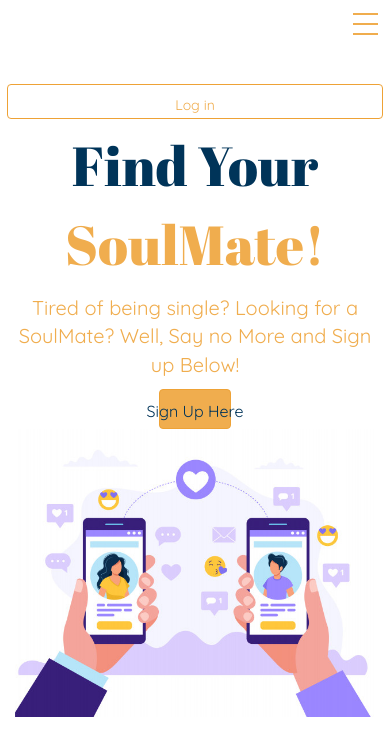
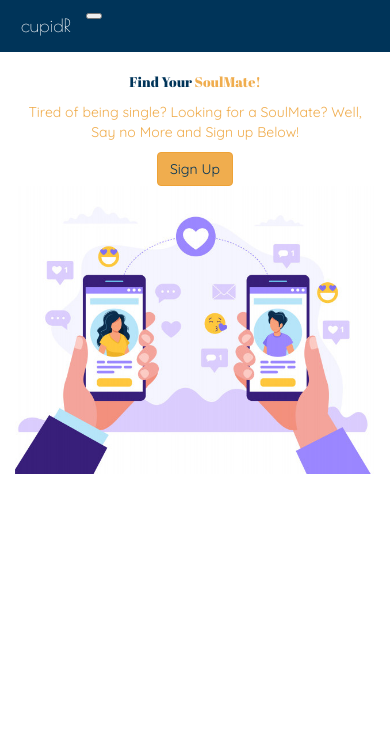
Before and after one commit to Gichimu/cupidr-dating-app, a Flask app: page / in a window 390 px wide. Shown: the top 756 px of the page. Run offline with Flask 2, Linux system fonts and the light colour scheme; some libraries are stand-ins or nearby versions.

Commit message:
responsive navbar and altering the style css

```diff
--- a/app/static/styles.css
+++ b/app/static/styles.css
@@ -1,96 +1,9 @@
-/* Landing page */
-
-.navbar{
-  background-color: #003459;
-  position: relative;
-}
-
-.nav > .nav-header {
-  display: inline;
-}
-
-.nav > .nav-header > .nav-title {
-  display: inline-block;
-  font-size: 22px;
-  color: #fff;
-  padding: 10px 10px 10px 10px;
-}
-
-.nav > .nav-btn {
-  display: none;
-}
-/*
-.nav > .nav-links {
-  display: inline;
-  float: right;
-  font-size: 18px;
-}
-*/
-
-.nav > .nav-links > a:hover {
-  background-color: rgba(0, 0, 0, 0.3);
-}
-
-.nav > #nav-check {
-  display: none;
-}
-
-@media (max-width:600px) {
-  .nav > .nav-btn {
-    display: inline-block;
-    position: absolute;
-    right: 0px;
-    top: 0px;
-  }
-  .nav > .nav-btn > label {
-    display: inline-block;
-    width: 50px;
-    height: 50px;
-    padding: 13px;
-  }
-  .nav > .nav-btn > label:hover,.nav  #nav-check:checked ~ .nav-btn > label {
-    background-color: rgba(0, 0, 0, 0.3);
-  }
-  .nav > .nav-btn > label > span {
-    display: block;
-    width: 25px;
-    height: 10px;
-    border-top: 2px solid #f0ad4e;
-  }
-  .nav > .nav-links {
-    position: absolute;
-    display: block;
-    width: 100%;
-    background-color: #003459;
-    height: 0px;
-    transition: all 0.3s ease-in;
-    overflow-y: hidden;
-    top: 50px;
-    left: 0px;
-  }
-  .nav > .nav-links > a {
-    display: block;
-    width: 100%;
-  }
-  .nav > #nav-check:not(:checked) ~ .nav-links {
-    height: 0px;
-  }
-  .nav > #nav-check:checked ~ .nav-links {
-    height: calc(100vh - 50px);
-    overflow-y: auto;
-  }
-}
-
-/*
 .navbar{
   background-color: #003459;
 }
-*/
-.signupbtn{
-  display: flex;
-  justify-content: center;
-  margin-left: 40%;
-  width: 20%;
+.nav-item {
+      padding-right: .5rem !important;
+      padding-left: .5rem !important;
 }
 
 .brand{
@@ -119,45 +32,6 @@ body{
 }
 
 
-/*Bootstrap button outline override*/
-.btn-outline {
-    background-color: transparent;
-    color: inherit;
-    transition: all .5s;
-    margin: 7px;
-    height: 35px;
-
-}
-
-.btn-primary.btn-outline {
-    color: #428bca;
-}
-
-.btn-success.btn-outline {
-    color: #5cb85c;
-}
-
-.btn-info.btn-outline {
-    color: #5bc0de;
-}
-
-.btn-warning.btn-outline {
-    color: #f0ad4e;
-}
-
-.btn-danger.btn-outline {
-    color: #d9534f;
-}
-
-.btn-primary.btn-outline:hover,
-.btn-success.btn-outline:hover,
-.btn-info.btn-outline:hover,
-.btn-warning.btn-outline:hover,
-.btn-danger.btn-outline:hover {
-    color: black;
-}
-
-
 /* Profile */
 
 .profile {
@@ -180,3 +54,14 @@ body{
   width: 100%;
   margin: 0 auto;
 }
+
+@media screen and (min-width: 900px) {
+.examplea {
+    font-size: 80px;
+  }
+}
+@media screen and (min-width: 900px) {
+.exampleb {
+    font-size:20px;
+  }
+}
--- a/app/templates/index.html
+++ b/app/templates/index.html
@@ -12,14 +12,19 @@
 
 {% else %}
 <div class="container">
-  <div class="col text-center">
-    <div class="col-md">
-    <p class="text-center" style="color:#003459; font-size:55px; font-family: 'Abril Fatface', cursive;">Find Your <span style="color:#f0ad4e;">SoulMate!</span></p>
-    <p class="text-center" style="color:#f0ad4e; font-family: 'Quicksand', sans-serif; font-size:20px;">Tired of being single? Looking for a SoulMate? Well, Say no More and Sign up Below! </p>
+  <div class="col">
+    <div class="col text-center">
+    <p class="text-center examplea" style="color:#003459; font-family: 'Abril Fatface', cursive;">Find Your <span style="color:#f0ad4e;">SoulMate!</span></p>
+    <p class="text-center exampleb" style="color:#f0ad4e; font-family: 'Quicksand', sans-serif;">Tired of being single? Looking for a SoulMate? Well, Say no More and Sign up Below! </p>
     {% if current_user.is_authenticated %}
 
     {% else %}
-    <a class="btn btn-warning signupbtn" role="button" style="font-family: 'Quicksand', sans-serif; height:40px; padding-top:10px; color:#003459; font-size:16px;" href="{{url_for('auth.register')}}">Sign Up Here</a>
+    <div class="row">
+    <div class="col text-center">
+      <a class="btn btn-warning" role="button" style="font-family: 'Quicksand', sans-serif; color:#003459;" href="{{url_for('auth.register')}}">Sign Up</a>
+    </div>
+  </div>
+
     {% endif %}
     </div>
     <div class="col-md">
--- a/app/templates/navbar.html
+++ b/app/templates/navbar.html
@@ -1,28 +1,22 @@
-<div class="nav">
-  <input type="checkbox" id="nav-check">
-  <div class="nav-header">
-    <div class="nav-title">
-      <h3><a style="color: #FFFFFF; font-family: 'Poiret One', cursive;"href="/"> cupidR. </a></h3>
-    </div>
+<nav class="navbar navbar-expand-md navbar-dark">
+  <a class="navbar-brand" style="padding-left:20px; color: #FFFFFF; font-family: 'Poiret One', cursive;" href="#">cupidR</a>
+  <button class="navbar-toggler" type="button" data-toggle="collapse" data-target="#collapsibleNavbar">
+    <span class="navbar-toggler-icon"></span>
+  </button>
+  <div class="collapse navbar-collapse" id="collapsibleNavbar">
+    <ul class="navbar-nav ml-auto">
+      {% if current_user.is_authenticated %}
+      <li class="nav-item">
+        <a class="btn btn-warning btn-outline nav-link" style="font-family: 'Quicksand', sans-serif;   color:#003459;" href="#">{{current_user.username}}'s Profile</a>
+      </li>
+      <li class="nav-item">
+        <a class="btn btn-warning btn-outline nav-link" style="font-family: 'Quicksand', sans-serif;   color:#003459;" href="{{url_for('auth.logout')}}">Sign out</a>
+      </li>
+      {% else %}
+      <li class="nav-item">
+        <a class="btn btn-warning btn-outline nav-link ml-auto" style="font-family: 'Quicksand', sans-serif;   color:#003459;" href="{{url_for('auth.login')}}">Log in</a>
+      </li>
+      {% endif %}
+    </ul>
   </div>
-  <div class="nav-btn">
-    <label for="nav-check">
-      <span></span>
-      <span></span>
-      <span></span>
-    </label>
-  </div>
-
-        {% if current_user.is_authenticated %}
-        <li><a class="btn btn-warning btn-outline" role="button"
-          style="font-family: 'Quicksand', sans-serif;   color:#f0ad4e; font-size:14px;"
-          href="{{url_for('main.profile', uname=current_user.username)}}">{{current_user.username}}'s Profile</a></li>
-        <li><a class="btn btn-warning btn-outline" role="button"
-            style="font-family: 'Quicksand', sans-serif;   color:#f0ad4e; font-size:14px;"
-            href="{{url_for('auth.logout')}}">Sign out</a></li>
-        {% else %}
-        <li><a class="btn btn-warning btn-outline" role="button" style="font-family: 'Quicksand', sans-serif; color:#f0ad4e; font-size:14px;" href="{{url_for('auth.login')}}">Log in</a></li>
-        {% endif %}
-      </ul>
-        </div>
-</div>
+</nav>
--- a/config.py
+++ b/config.py
@@ -5,7 +5,7 @@ class Config:
     General configuration parent class
     '''
     SECRET_KEY = os.environ.get('SECRET_KEY')
-    SQLALCHEMY_DATABASE_URI = 'postgresql+psycopg2://moringa:1234@localhost/cupidr'
+    SQLALCHEMY_DATABASE_URI = 'postgresql+psycopg2://jobmusembi:musembijob@localhost/cupidr'
     SQLALCHEMY_TRACK_MODIFICATIONS = True
 
 class ProdConfig(Config):
```
